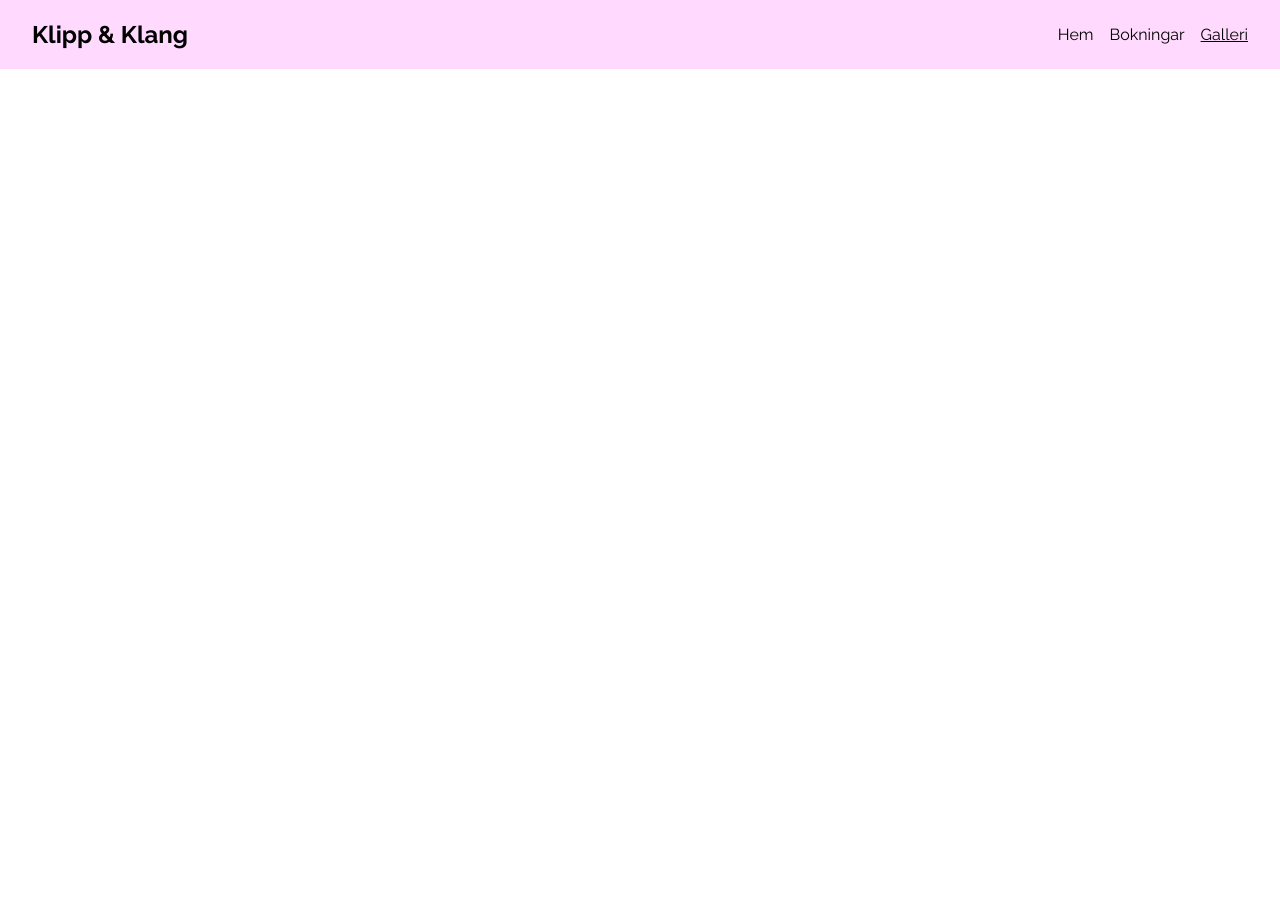
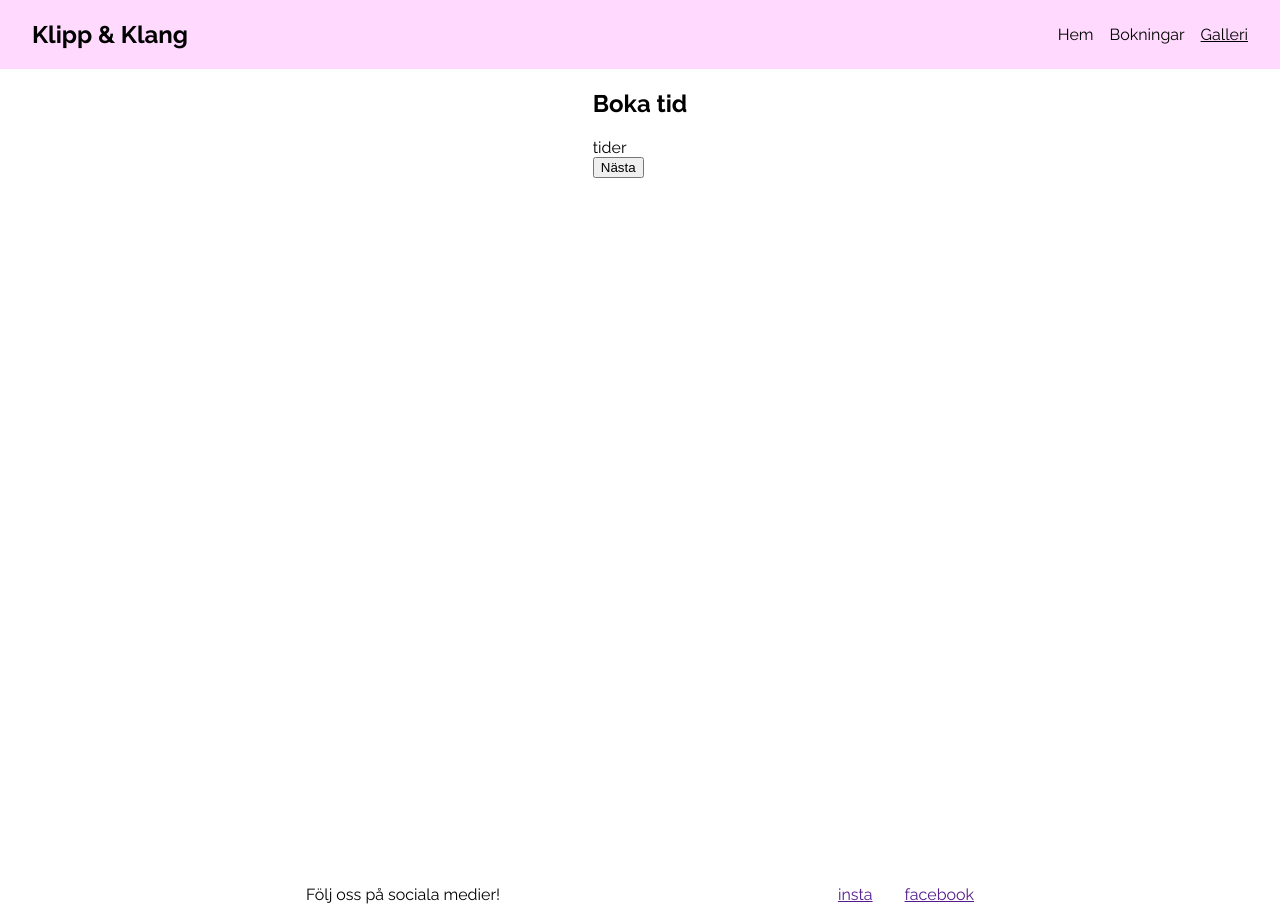
Before and after one commit to RuAhTo/vue-booking, a Vue app in the folder client/: page /gallery in a window 1280 px wide. Before the commit the page ends 800 px from the top, so only its background shows below. Built offline with nearby package versions, Linux system fonts and the light colour scheme.

Commit message:
Form dev

```diff
--- a/client/src/components/Booking.vue
+++ b/client/src/components/Booking.vue
@@ -1,5 +1,5 @@
 <script lang="ts">
-import { defineComponent, ref } from 'vue';
+import { defineComponent } from 'vue';
 
 export default defineComponent({
     name: 'Booking',
--- /dev/null
+++ b/client/src/components/BookingForm.vue
@@ -0,0 +1,24 @@
+<script lang="ts">
+import { defineComponent } from 'vue';
+
+
+export default defineComponent({
+    name: 'BookingForm',
+
+    setup() {
+
+    },
+});
+</script>
+
+<template>
+    <div>
+        <form action="">
+            <h2>Boka tid</h2>
+            <div>
+                tider
+            </div>
+            <button>Nästa</button>
+        </form>
+    </div>
+</template>
--- a/client/src/components/Calendar.vue
+++ b/client/src/components/Calendar.vue
@@ -1,9 +1,12 @@
 <script lang="ts">
 import { computed, defineComponent, ref } from 'vue';
+import BookingForm from './BookingForm.vue';
 
 export default defineComponent({
     name: 'Calendar',
-
+    components: {
+        BookingForm
+    },
     setup(){
 
         //Variables
--- a/client/src/components/Footer.vue
+++ b/client/src/components/Footer.vue
@@ -1,22 +1,9 @@
 <script lang="ts">
-import { defineComponent, ref, computed } from 'vue';
+import { defineComponent } from 'vue';
 
 export default defineComponent({
     name: 'Footer',
     setup() {
-
-        const items = ref([
-        { id: 1, name: 'Apple', category: 'Fruit' },
-        { id: 2, name: 'Carrot', category: 'Vegetable' },
-        { id: 3, name: 'Banana', category: 'Fruit' }
-        ]);
-
-
-        const filterCategory = ref<string>('Fruit');
-
-        const filteredItems = computed(() => {
-            return items.value.filter(item => item.category === filterCategory.value);
-        });
 
     },
     })
--- a/client/src/view/GalleryPage.vue
+++ b/client/src/view/GalleryPage.vue
@@ -3,13 +3,15 @@ import { defineComponent } from 'vue';
 import Navbar from '../components/Navbar.vue';
 import Footer from '../components/Footer.vue';
 import Carousel from '../components/Carousel.vue';
+import BookingForm from '../components/BookingForm.vue';
 
 export default defineComponent({
     name: 'BookingPage',
     components: {
         Navbar,
         Footer,
-        Carousel
+        Carousel,
+        BookingForm,
     }
 });
 </script>
@@ -18,4 +20,8 @@ export default defineComponent({
     <header>
         <Navbar/>
     </header>
+    <main>
+        <BookingForm/>
+    </main>
+    <Footer/>
 </template>
```
